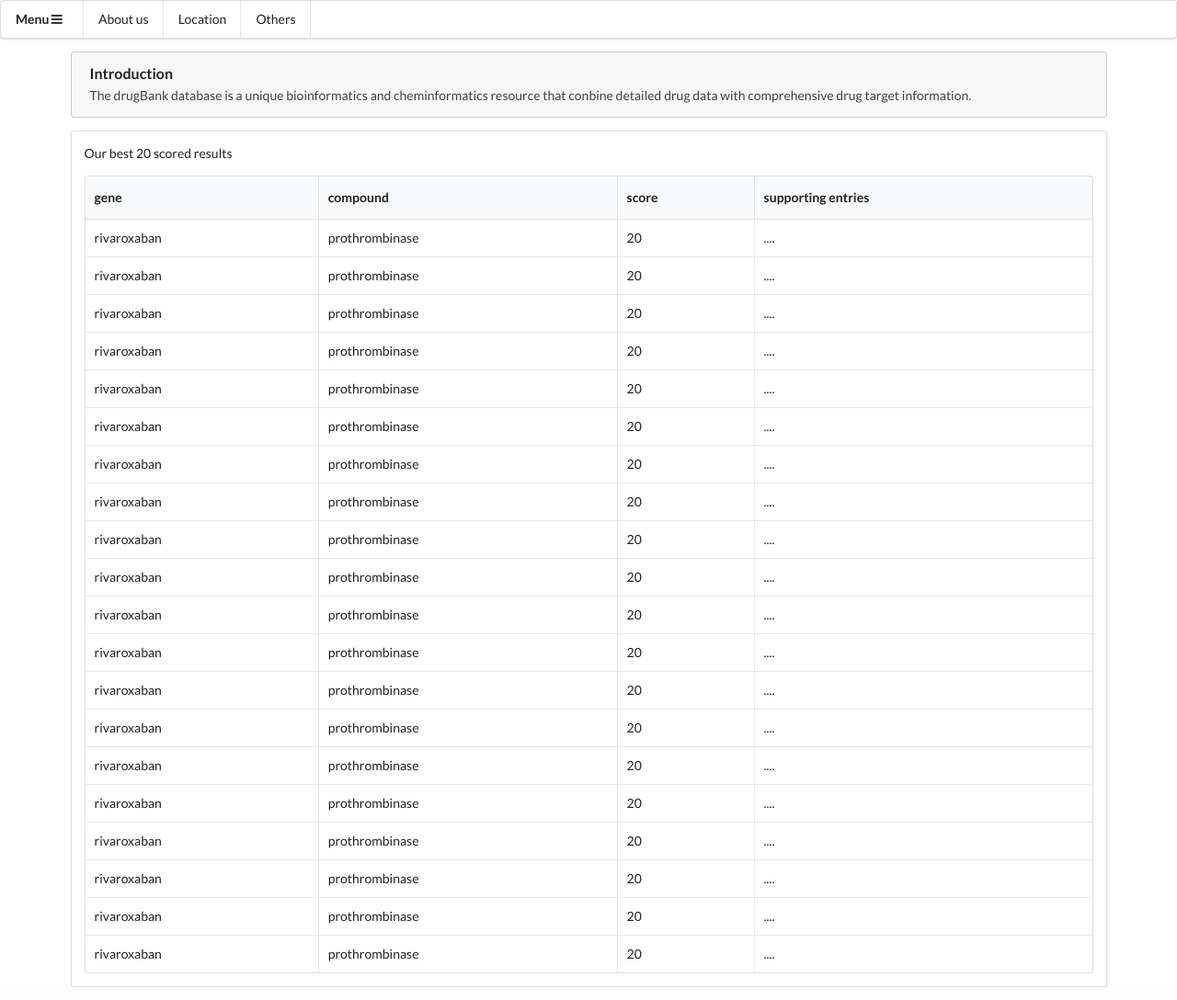
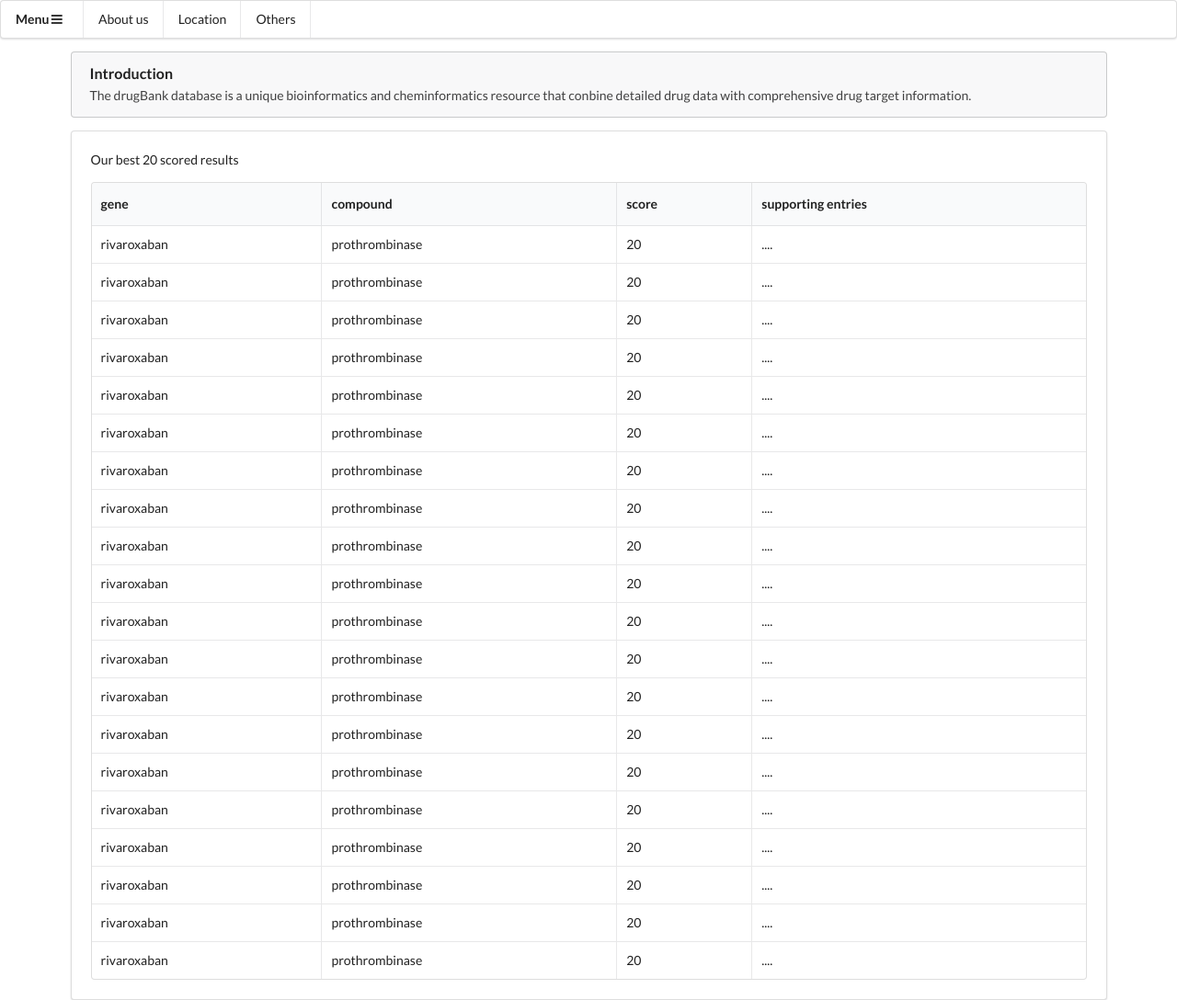
Before and after one commit to BilibiliHentai/datalab, a Django app: page / in a window 1280 px wide. Shown: the whole page at 92% size. Run offline with Django 3.2, Linux system fonts and the light colour scheme; some libraries are stand-ins or nearby versions.

Commit message:
organize code

```diff
--- a/lab/templates/lab/index.html
+++ b/lab/templates/lab/index.html
@@ -64,9 +64,8 @@
       </span>
     </div>
   </div>
+
   <div class="pusher">
-
-
     <div class="ui menu">
       <div class="header item" id="menu">
         Menu
@@ -87,11 +86,12 @@
         {% include subtemplate %}
     </div>
     <script>
-      // $('.ui.sidebar').sidebar('hide');
+    $(document).ready(function () {
       $('#menu').click(function () {
         $('.ui.sidebar').sidebar('toggle');
       });
-    </script>
+    });
+  </script>
   </div>
 </body>
 
--- a/lab/templates/lab/main.html
+++ b/lab/templates/lab/main.html
@@ -7,7 +7,7 @@
     that conbine detailed drug data with comprehensive drug target information.
   </p>
 </div>
-<div class="ui segment center">
+<div class="ui segment padded center">
   <p>Our best 20 scored results</p>
   <table class="ui celled table">
     <thead>
```
